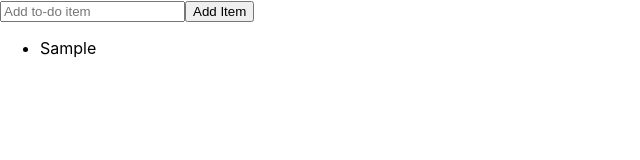
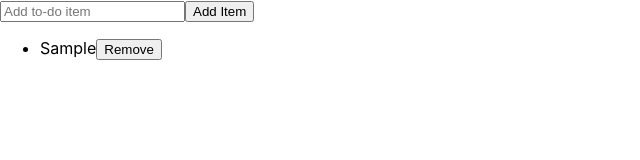
Before and after one commit to kalvink/React-To-Do-List, a React (Create React App) app: page / in a window 1280 px wide. Both pictures are taken after typing "Sample" into the empty fields and a click on the button "Add Item". Shown: the top 160 px of the page, without its empty margins (0-640 px from the left). Built offline with nearby package versions, Linux system fonts and the light colour scheme.

Commit message:
remove btn

```diff
--- a/src/component/App.js
+++ b/src/component/App.js
@@ -1,5 +1,6 @@
 import React, { useState } from 'react';
 import TodoForm from './TodoForm';
+import TodoItem from './TodoItem';
 
 function TodoList() {
   const [todos, setTodos] = useState([]);
@@ -9,12 +10,18 @@ function TodoList() {
     setTodos(newTodos);
   };
 
+  const removeTodo = index => {
+    const newTodos = [...todos];
+    newTodos.splice(index, 1);
+    setTodos(newTodos);
+  };
+
   return (
     <div>
       <TodoForm addTodo={addTodo} />
       <ul>
         {todos.map((todo, index) => (
-          <li key={index}>{todo.text}</li>
+          <TodoItem key={index} index={index} todo={todo} removeTodo={removeTodo} />
         ))}
       </ul>
     </div>
--- /dev/null
+++ b/src/component/TodoItem.js
@@ -0,0 +1,12 @@
+import React from 'react';
+
+function TodoItem({ todo, index, removeTodo }) {
+  return (
+    <li>
+      {todo.text}
+      <button onClick={() => removeTodo(index)}>Remove</button>
+    </li>
+  );
+}
+
+export default TodoItem;
```
